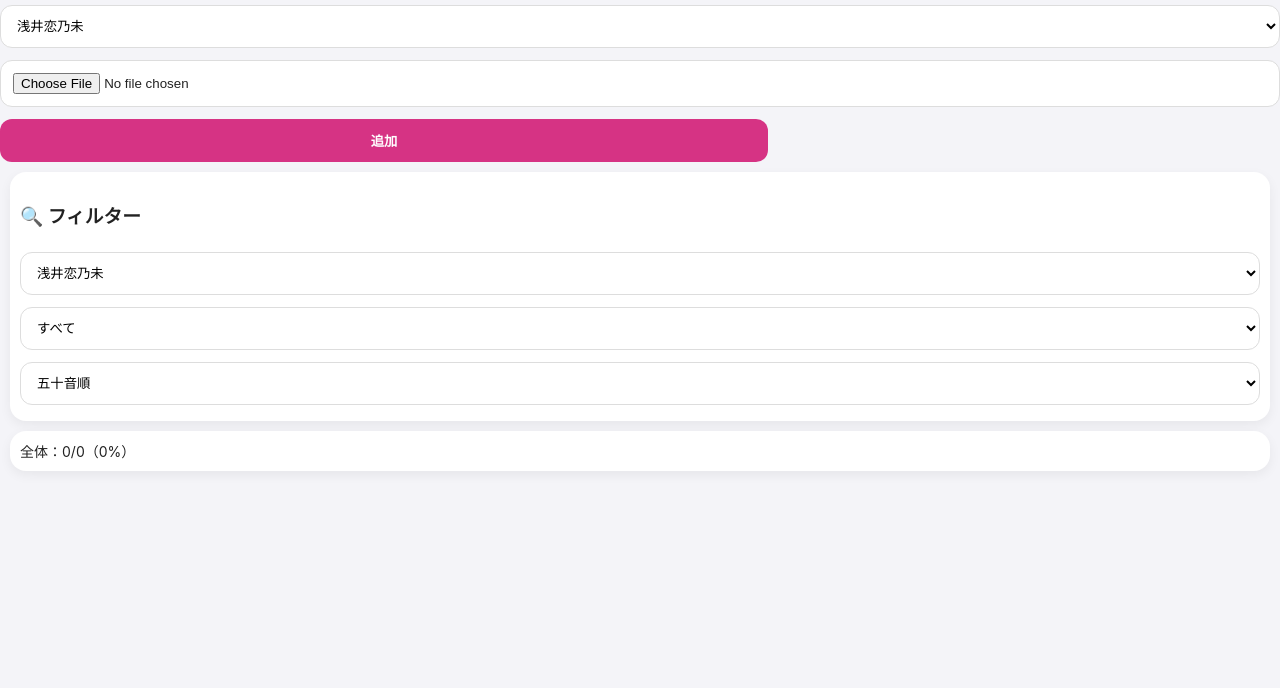
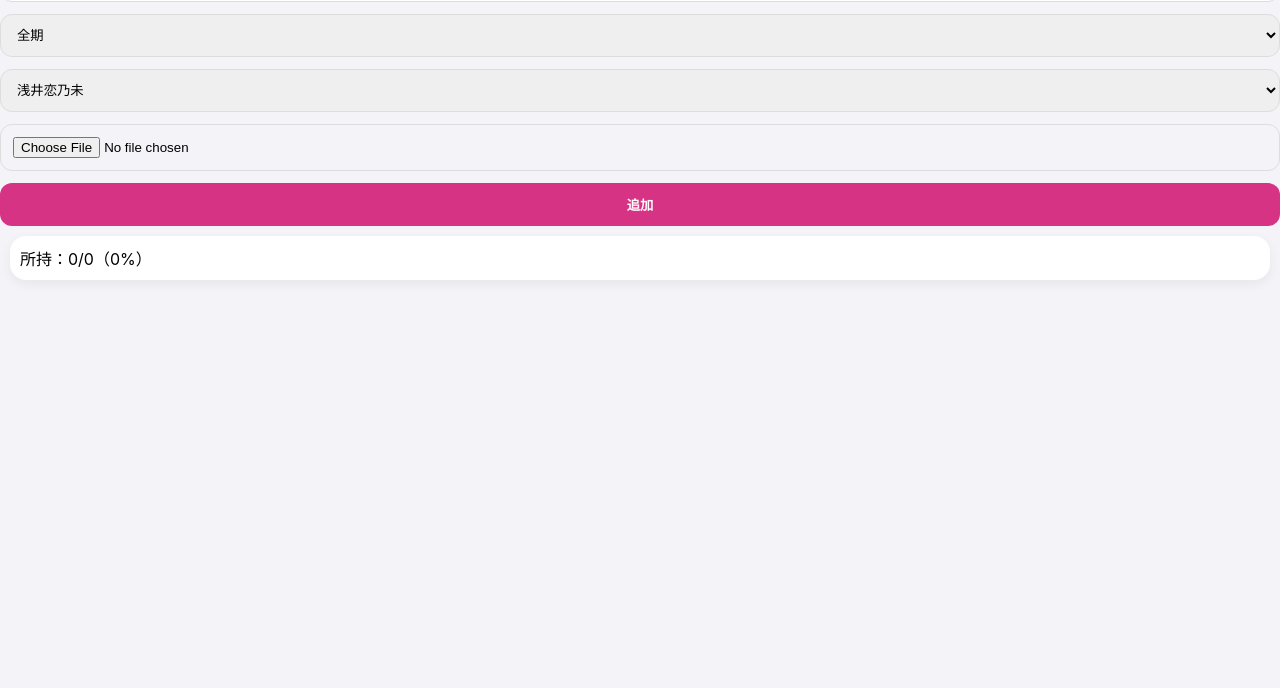
Before and after one commit to youki903/sakura-app, a plain HTML site: page index.html in a window 1280 px wide. Shown: the part 112-800 px from the top of the page. Drawn offline with Linux system fonts and the light colour scheme.

Commit message:
Refactor index.html for improved structure and styles
Refactor HTML structure and styles for better organization. Update input elements and remove unused sections.

```diff
--- a/index.html
+++ b/index.html
@@ -2,29 +2,17 @@
 <html lang="ja">
 <head>
 <meta charset="UTF-8">
+<meta name="viewport" content="width=device-width, initial-scale=1">
 <title>櫻坂46 グッズ管理</title>
 
-<meta name="viewport" content="width=device-width, initial-scale=1">
-
 <style>
-/* ===== ベース ===== */
 body {
   font-family: -apple-system, BlinkMacSystemFont, "Segoe UI", sans-serif;
   margin: 0;
   background: #f4f4f8;
-  color: #222;
   padding-bottom: 40px;
 }
 
-html {
-  scroll-behavior: smooth;
-}
-
-* {
-  -webkit-tap-highlight-color: transparent;
-}
-
-/* ===== ヘッダー ===== */
 h2 {
   margin: 0;
   padding: 16px;
@@ -33,11 +21,9 @@ h2 {
   color: white;
   position: sticky;
   top: 0;
-  z-index: 100;
-  font-size: 18px;
 }
 
-/* ===== 入力 ===== */
+/* 入力 */
 input, select {
   width: 100%;
   padding: 12px;
@@ -45,12 +31,11 @@ input, select {
   border-radius: 12px;
   border: 1px solid #ddd;
   box-sizing: border-box;
-  background: white;
 }
 
-/* ===== ボタン ===== */
+/* ボタン */
 button {
-  width: 60%;
+  width: 100%;
   padding: 12px;
   margin-top: 6px;
   border: none;
@@ -60,7 +45,17 @@ button {
   font-weight: bold;
 }
 
-/* ===== カード ===== */
+/* フィルター */
+.filter-box, .stats {
+  margin: 10px;
+  padding: 10px;
+  background: white;
+  border-radius: 16px;
+  box-shadow: 0 4px 12px rgba(0,0,0,0.06);
+  white-space: pre-line;
+}
+
+/* カード */
 li {
   list-style: none;
   margin: 10px;
@@ -68,52 +63,16 @@ li {
   background: white;
   border-radius: 16px;
   box-shadow: 0 6px 18px rgba(0,0,0,0.08);
-  transition: 0.2s;
 }
 
-li:active {
-  transform: scale(0.98);
-}
-
-/* ===== フィルター ===== */
-.filter-box {
-  margin: 10px;
-  padding: 10px;
-  background: white;
-  border-radius: 16px;
-  box-shadow: 0 4px 12px rgba(0,0,0,0.06);
-}
-
-/* ===== ステータス ===== */
-.stats {
-  margin: 10px;
-  padding: 10px;
-  background: white;
-  border-radius: 16px;
-  box-shadow: 0 4px 12px rgba(0,0,0,0.06);
-  white-space: pre-line;
-  font-size: 14px;
-}
-
-/* ===== メンバー ===== */
 .member {
   font-weight: bold;
   color: #6f42c1;
-  margin-bottom: 4px;
 }
 
-/* ===== 状態 ===== */
-.owned {
-  color: #1aa34a;
-  font-weight: bold;
-}
+.owned { color: #1aa34a; font-weight: bold; }
+.not-owned { color: #d93025; font-weight: bold; }
 
-.not-owned {
-  color: #d93025;
-  font-weight: bold;
-}
-
-/* ===== 画像 ===== */
 img {
   width: 100%;
   margin-top: 8px;
@@ -126,32 +85,20 @@ img {
 
 <h2>🌸 櫻坂46 グッズ管理</h2>
 
-<!-- 入力 -->
 <input type="text" id="itemName" placeholder="グッズ名">
+
+<select id="genFilter" onchange="changeGen()">
+  <option value="">全期</option>
+  <option value="2期">2期</option>
+  <option value="3期">3期</option>
+  <option value="4期">4期</option>
+</select>
 
 <select id="member"></select>
 
 <input type="file" id="imageInput" accept="image/*">
 
 <button onclick="addItem()">追加</button>
-
-<!-- フィルター -->
-<div class="filter-box">
-  <h3>🔍 フィルター</h3>
-
-  <select id="filterMember" onchange="render()"></select>
-
-  <select id="filterStatus" onchange="render()">
-    <option value="">すべて</option>
-    <option value="owned">所持</option>
-    <option value="not">未所持</option>
-  </select>
-
-  <select id="sortMode" onchange="render()">
-    <option value="kana">五十音順</option>
-    <option value="gen">期別</option>
-  </select>
-</div>
 
 <div class="stats" id="stats"></div>
 
@@ -173,15 +120,8 @@ const members = [
   { name: "増本綺良", kana: "ますもときら", gen: "2期" },
   { name: "松田里奈", kana: "まつだりな", gen: "2期" },
 
-  { name: "小島凪紗", kana: "こじまなぎさ", gen: "3期" },
-  { name: "谷口愛季", kana: "たにぐちあいり", gen: "3期" },
-  { name: "中嶋優月", kana: "なかじまゆづき", gen: "3期" },
-  { name: "村井優", kana: "むらいゆう", gen: "3期" },
-  { name: "的野美青", kana: "まとのみお", gen: "3期" },
-  { name: "向井純葉", kana: "むかいいとは", gen: "3期" },
   { name: "石森璃花", kana: "いしもりりか", gen: "3期" },
   { name: "遠藤理子", kana: "えんどうりこ", gen: "3期" },
-  { name: "小田倉麗奈", kana: "おだくられいな", gen: "3期" },
   { name: "村山美羽", kana: "むらやまみう", gen: "3期" },
   { name: "山下瞳月", kana: "やましたしづき", gen: "3期" },
 
@@ -200,22 +140,39 @@ members.sort((a,b)=>a.kana.localeCompare(b.kana,"ja"));
 
 /* ===== データ ===== */
 let items = JSON.parse(localStorage.getItem("goods")) || [];
+let currentGen = "";
 
-/* ===== セレクト ===== */
+/* ===== 初期化 ===== */
 function setup(){
-  const m=document.getElementById("member");
-  const f=document.getElementById("filterMember");
-
-  members.forEach(x=>{
-    m.innerHTML+=`<option>${x.name}</option>`;
-    f.innerHTML+=`<option>${x.name}</option>`;
-  });
+  updateMemberList();
 }
 setup();
 
+/* ===== 期別変更 ===== */
+function changeGen(){
+  currentGen = document.getElementById("genFilter").value;
+  updateMemberList();
+}
+
+/* ===== メンバーリスト更新（ここが重要） ===== */
+function updateMemberList(){
+  const m = document.getElementById("member");
+  m.innerHTML = "";
+
+  let filtered = members;
+
+  if(currentGen){
+    filtered = members.filter(x => x.gen === currentGen);
+  }
+
+  filtered.forEach(x=>{
+    m.innerHTML += `<option>${x.name}</option>`;
+  });
+}
+
 /* ===== 保存 ===== */
 function save(){
-  localStorage.setItem("goods",JSON.stringify(items));
+  localStorage.setItem("goods", JSON.stringify(items));
 }
 
 /* ===== 表示 ===== */
@@ -224,60 +181,36 @@ function render(){
   const stats=document.getElementById("stats");
   list.innerHTML="";
 
-  const fm=document.getElementById("filterMember").value;
-  const fs=document.getElementById("filterStatus").value;
-  const sm=document.getElementById("sortMode").value;
+  let data = items;
 
-  let data=items.filter(i=>{
-    if(fm&&i.member!==fm) return false;
-    if(fs==="owned"&&!i.owned) return false;
-    if(fs==="not"&&i.owned) return false;
-    return true;
-  });
-
-  data.sort((a,b)=>{
-    const ma=members.find(m=>m.name===a.member);
-    const mb=members.find(m=>m.name===b.member);
-    if(!ma||!mb) return 0;
-
-    if(sm==="kana") return ma.kana.localeCompare(mb.kana,"ja");
-    if(sm==="gen"){
-      if(ma.gen!==mb.gen) return ma.gen.localeCompare(mb.gen);
-      return ma.kana.localeCompare(mb.kana,"ja");
-    }
-  });
+  if(currentGen){
+    data = items.filter(i=>{
+      const m = members.find(x=>x.name===i.member);
+      return m?.gen === currentGen;
+    });
+  }
 
   let total=data.length;
   let owned=data.filter(i=>i.owned).length;
   let percent=total?Math.round(owned/total*100):0;
 
-  let text=`全体：${owned}/${total}（${percent}%）\n`;
-
-  let mp={};
-  data.forEach(i=>{
-    let m=i.member||"未設定";
-    if(!mp[m]) mp[m]={t:0,o:0};
-    mp[m].t++;
-    if(i.owned) mp[m].o++;
-  });
-
-  for(let m in mp){
-    text+=`${m}：${mp[m].o}/${mp[m].t}（${Math.round(mp[m].o/mp[m].t*100)}%）\n`;
-  }
-
-  stats.textContent=text;
+  stats.textContent = `所持：${owned}/${total}（${percent}%）`;
 
   data.forEach((i,idx)=>{
-    const mm=members.find(m=>m.name===i.member);
+    const li=document.createElement("li");
 
-    const li=document.createElement("li");
+    li.onclick = () => {
+      items[idx].owned = !items[idx].owned;
+      save();
+      render();
+    };
+
     li.innerHTML=`
-      <div class="member">${i.member||"未設定"}（${mm?.gen||""}）</div>
+      <div class="member">${i.member}</div>
       <div class="${i.owned?'owned':'not-owned'}">${i.name}</div>
       ${i.image?`<img src="${i.image}">`:''}
-      <button onclick="toggle(${idx})">切替</button>
-      <button onclick="removeItem(${idx})">削除</button>
     `;
+
     list.appendChild(li);
   });
 }
@@ -288,9 +221,21 @@ function addItem(){
   const member=document.getElementById("member").value;
   const file=document.getElementById("imageInput").files[0];
 
+  if(!name){
+    alert("グッズ名を入力してね");
+    return;
+  }
+
   const push=(img)=>{
-    items.push({name,member,owned:false,image:img||null});
-    save();render();
+    items.push({
+      name,
+      member,
+      owned:false,
+      image: img || null
+    });
+
+    save();
+    render();
   };
 
   if(file){
@@ -300,11 +245,8 @@ function addItem(){
   }else push(null);
 }
 
-/* ===== 操作 ===== */
-function toggle(i){items[i].owned=!items[i].owned;save();render();}
-function removeItem(i){items.splice(i,1);save();render();}
+render();
 
-render();
 </script>
 
 </body>
```
